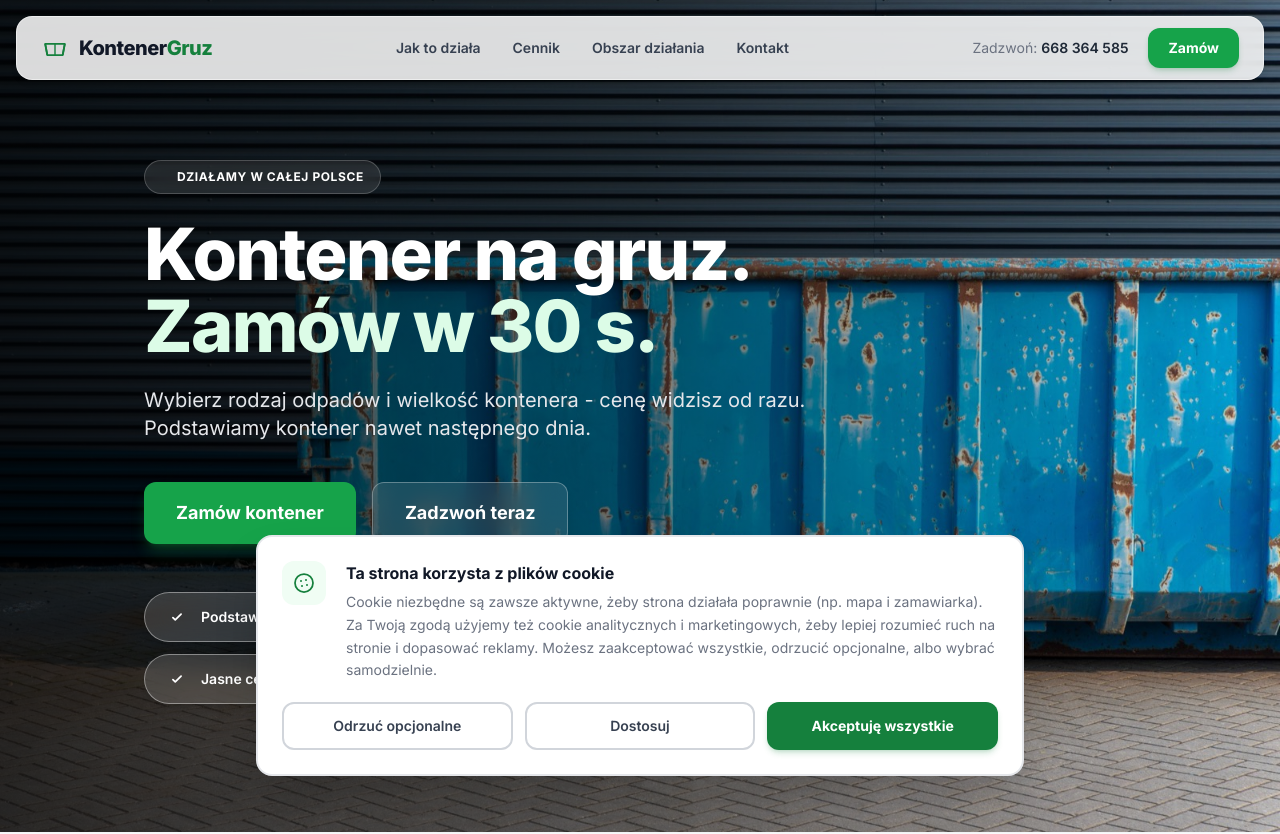
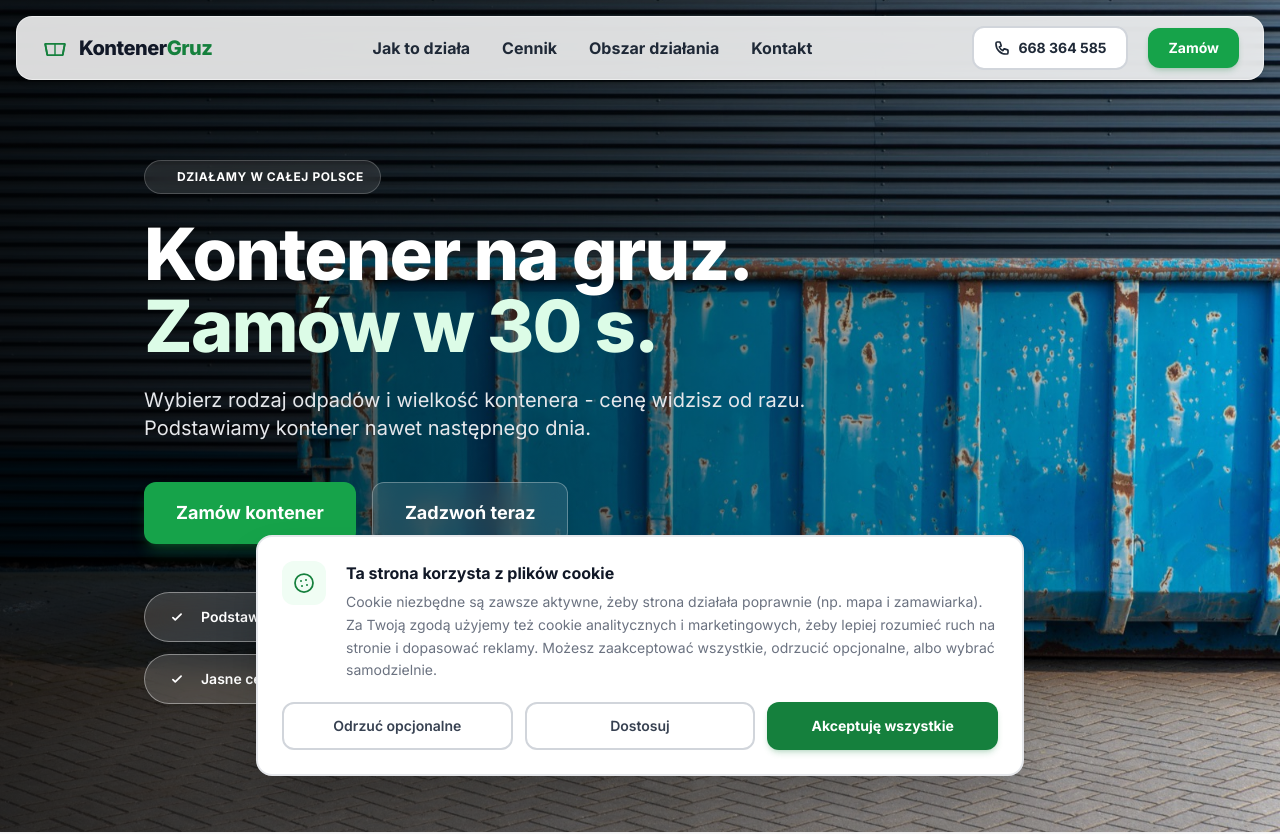
Before and after one commit to MichalZborowskii/Kontenergruz, a plain HTML site: page index.html in a window 1280 px wide. Shown: the top 834 px of the page. Drawn offline with nearby package versions, Linux system fonts and the light colour scheme.

Commit message:
Wyeksponuj menu i przerób telefon na pigułkę z ikoną (desktop)
Menu nawigacyjne: grubszy, ciemniejszy tekst (font-bold, text-gray-800)
zamiast subtelnego text-gray-700/semibold - lepsza czytelność w headerze.
Numer telefonu obok "Zamów" ma teraz formę pigułki z ikoną słuchawki
i obramowaniem, spójną wizualnie z przyciskiem CTA, zamiast zwykłego linku
tekstowego.

Co-Authored-By: Claude Sonnet 5 <noreply@anthropic.com>

```diff
--- a/index.html
+++ b/index.html
@@ -106,7 +106,7 @@
           </svg>
           <span class="text-xl font-extrabold tracking-tight text-gray-900">Kontener<span class="text-brand-700">Gruz</span></span>
         </a>
-        <nav class="hidden md:flex items-center gap-8 text-sm font-semibold text-gray-700">
+        <nav class="hidden md:flex items-center gap-8 text-base font-bold text-gray-800">
           <a href="#jak-to-dziala" class="transition-colors hover:text-brand-700">Jak to działa</a>
           <a href="#zamow" class="transition-colors hover:text-brand-700">Cennik</a>
           <!-- TODO: docelowy link do huba /obszar-dzialania/ z podstronami miast, patrz plan SEO -->
@@ -114,8 +114,10 @@
           <a href="#kontakt" class="transition-colors hover:text-brand-700">Kontakt</a>
         </nav>
         <div class="flex items-center gap-3 sm:gap-5">
-          <a href="tel:+48668364585" class="hidden md:inline text-sm font-semibold text-gray-800 hover:text-brand-700 transition-colors">
-            <span class="text-gray-500 font-normal mr-1">Zadzwoń:</span>668 364 585
+          <a href="tel:+48668364585"
+            class="hidden md:flex items-center gap-2 bg-white border-2 border-gray-300 hover:border-brand-500 hover:text-brand-700 transition-colors text-gray-800 text-sm font-bold px-5 py-2.5 rounded-xl">
+            <svg class="w-4 h-4 shrink-0" fill="none" viewBox="0 0 24 24" stroke="currentColor" stroke-width="2.5"><path stroke-linecap="round" stroke-linejoin="round" d="M3 5a2 2 0 012-2h3.28a1 1 0 01.948.684l1.498 4.493a1 1 0 01-.502 1.21l-2.257 1.13a11.042 11.042 0 005.516 5.516l1.13-2.257a1 1 0 011.21-.502l4.493 1.498a1 1 0 01.684.949V19a2 2 0 01-2 2h-1C9.716 21 3 14.284 3 6V5z"/></svg>
+            668 364 585
           </a>
           <a href="#zamow" class="bg-brand-600 hover:bg-brand-700 transition-colors text-white text-sm font-bold px-5 py-2.5 rounded-xl shadow-md shadow-brand-700/20">
             Zamów
```
